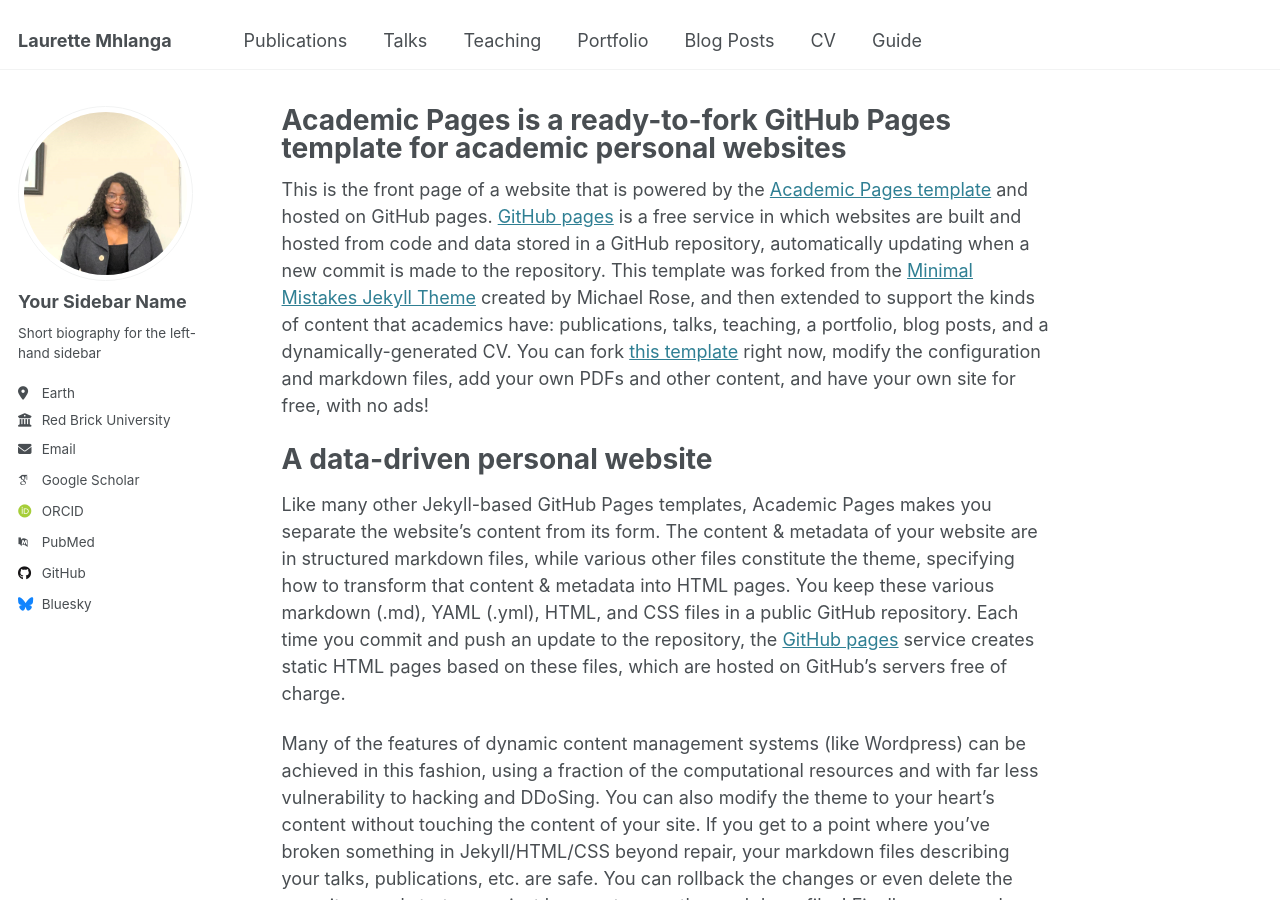
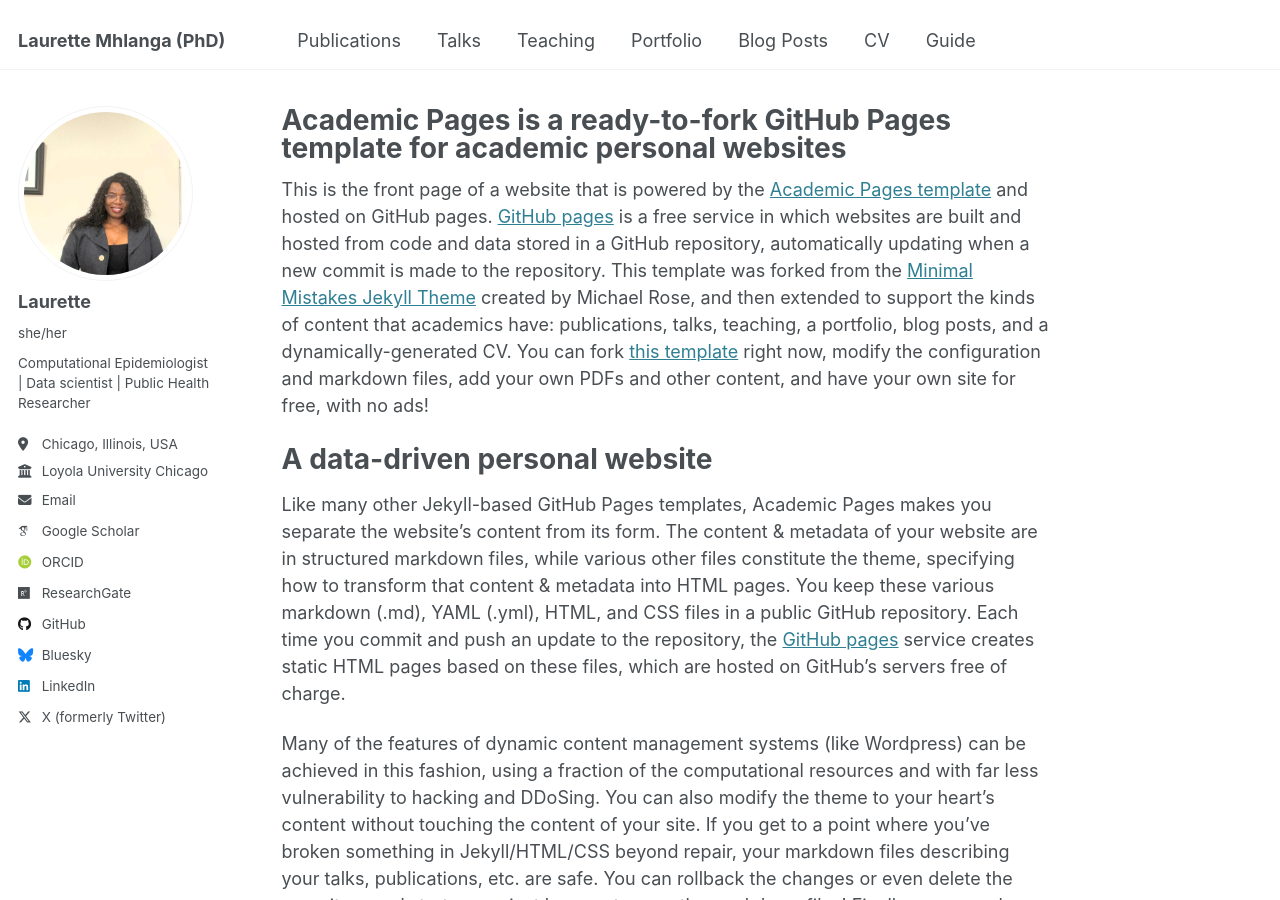
Before and after one commit to laurettemhlanga/LauretteMhlanga.github.io, a Jekyll site: the page built from _pages/about.md, in a window 1280 px wide and 900 px high. Built offline with Jekyll 4.4.1, drawn with Linux system fonts in a browser that asks for light colours; some web fonts are replaced.

Commit message:
Updated social media in _config.yml

```diff
--- a/_config.yml
+++ b/_config.yml
@@ -9,7 +9,7 @@
 # Basic Site Settings
 locale                   : "en-US"
 site_theme               : "default"
-title                    : "Laurette Mhlanga"
+title                    : "Laurette Mhlanga (PhD)"
 title_separator          : "-"
 name                     : &name "Laurette Mhlanga (PhD)"
 description              : &description "Computational Epidemiologist | Data scientist | Public Health Researcher"
@@ -23,29 +23,29 @@ repository               : "https://github.com/laurettemhlanga"
 author:
   # Biographic information
   avatar           : "laurette.png"
-  name             : "Your Sidebar Name"
-  pronouns         : # example: "she/her"
-  bio              : "Short biography for the left-hand sidebar"
-  location         : "Earth"
-  employer         : "Red Brick University"
+  name             : "Laurette"
+  pronouns         : "she/her"
+  bio              : "Computational Epidemiologist | Data scientist | Public Health Researcher"
+  location         : "Chicago, Illinois, USA"
+  employer         : "Loyola University Chicago"
   uri              : # URL
-  email            : "none@example.org"
+  email            : "laurette@aims.ac.tz"
 
   # Academic websites
   arxiv            : # URL - Update with the correct link to your profile
-  googlescholar    : "https://scholar.google.com/citations?user=PS_CX0AAAAAJ"
+  googlescholar    : "https://scholar.google.com/scholar?hl=en&as_sdt=0%2C14&q=laurette+mhlanga&oq="
   impactstory      : # URL
-  orcid            : "http://orcid.org/yourorcidurl"
+  orcid            : "https://orcid.org/0000-0002-7805-4231"
   semantic         : # URL
-  pubmed           : "https://www.ncbi.nlm.nih.gov/pubmed/?term=john+snow"
-  researchgate     : # URL
+  pubmed           : #"https://www.ncbi.nlm.nih.gov/pubmed/?term=john+snow"
+  researchgate     : "https://www.researchgate.net/profile/Laurette-Mhlanga"
   scopus           : # URL
 
   # Repositories and software development
   bitbucket        : # Username - Update with your username on the site
   codepen          : # Username
   dribbble         : # Username
-  github           : "academicpages"
+  github           : "https://github.com/laurettemhlanga"
   kaggle           : # Username
   stackoverflow    : # User number or user number and name (i.e., use "1" or "1/jeff-atwood")
 
@@ -59,7 +59,7 @@ author:
   keybase          : # Username
   instagram        : # Username
   lastfm           : # Username
-  linkedin         : # Username
+  linkedin         : "http://linkedin.com/in/laurette-mhlanga-phd-6b94912b"
   mastodon         : # URL
   medium           : # URL
   pinterest        : # Username
@@ -67,7 +67,7 @@ author:
   steam            : # Username
   telegram         : # URL
   tumblr           : # Username
-  twitter          : # Username for X / Twitter
+  twitter          : "@laurettemhlanga"
   vine             : # Username
   weibo            : # Username
   wikipedia        : # Username
```
